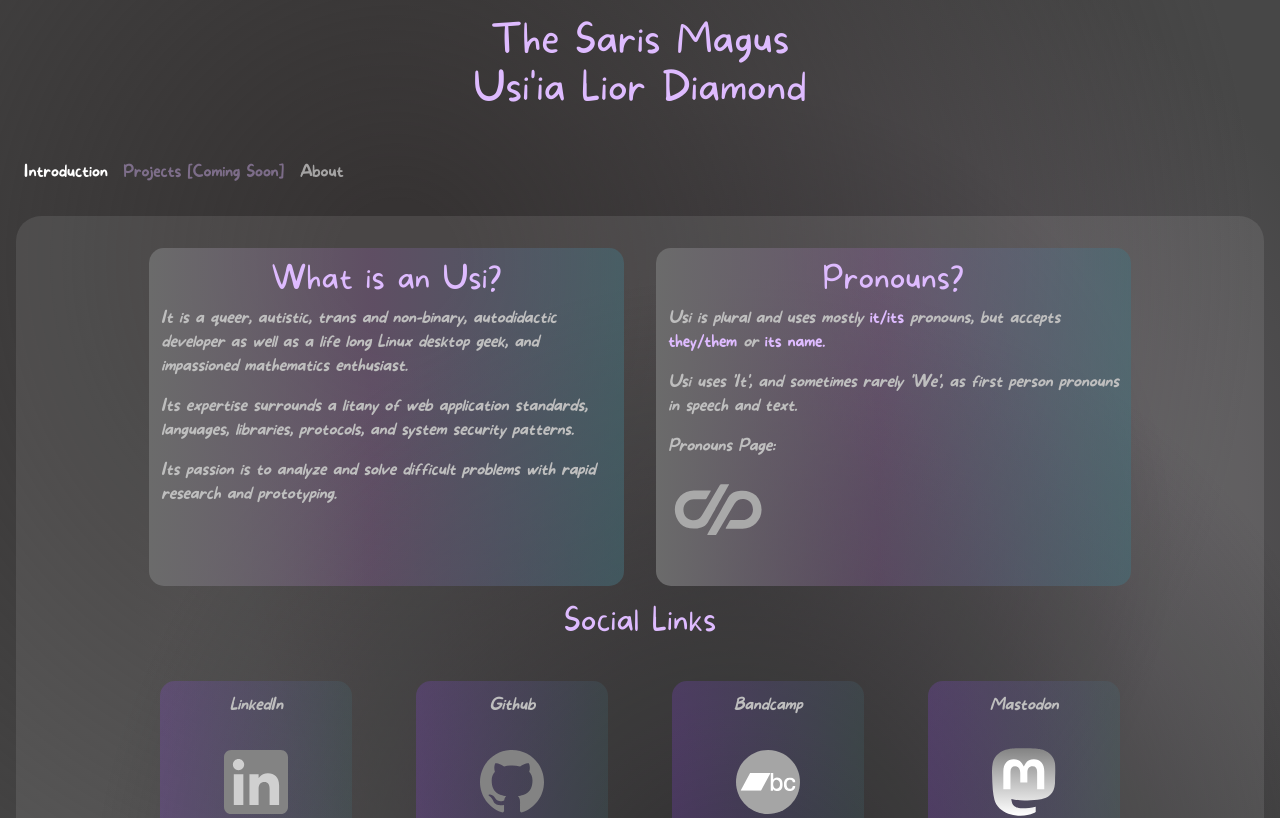
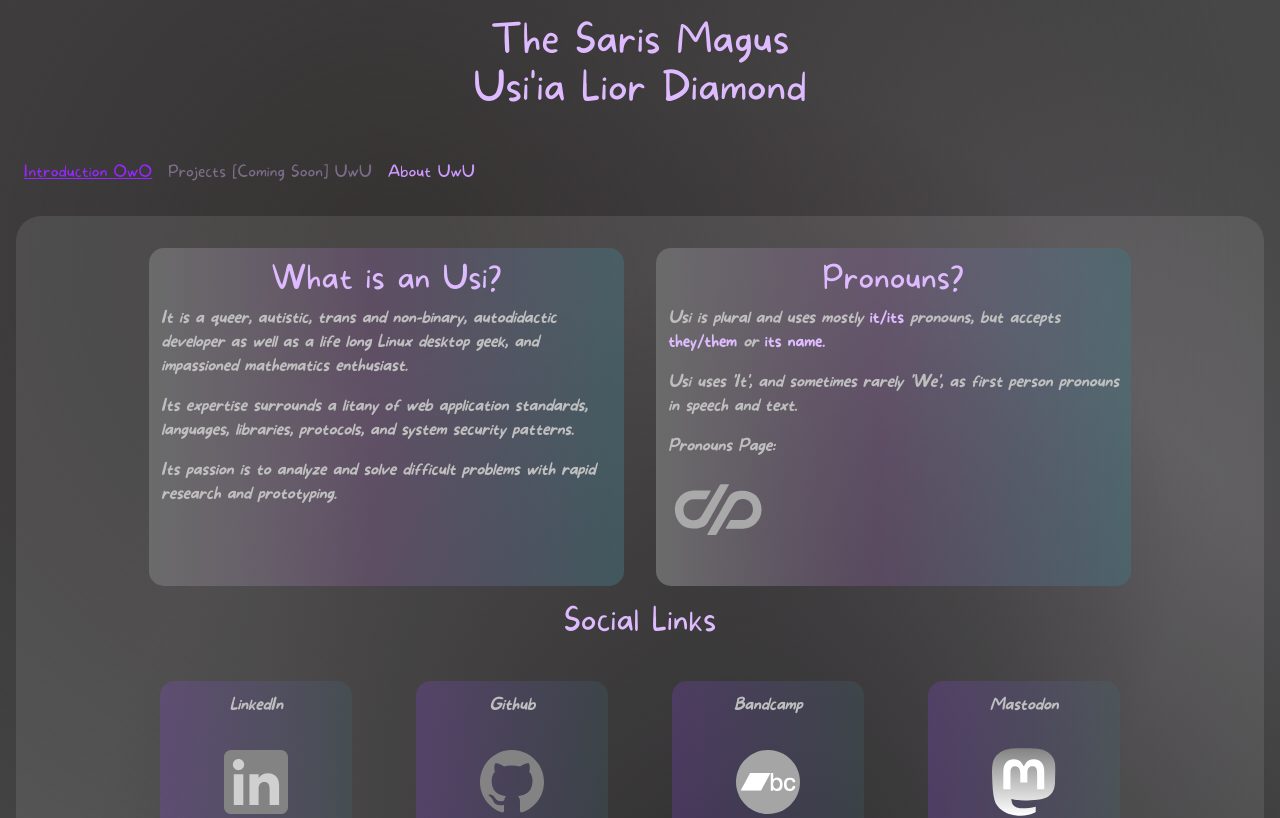
Before and after one commit to UsiDiamond/usidiamond.github.io, an Angular app: page /about#/home in a window 1280 px wide. Shown: the top 818 px of the page. Built offline with nearby package versions, Linux system fonts and the light colour scheme.

Commit message:
Menu Styles Match Router

```diff
--- a/src/app/menu/menu.component.css
+++ b/src/app/menu/menu.component.css
@@ -1,22 +1,32 @@
 a {
-  text-align: left;
-  font-weight: bold;
-  text-decoration: none;
-  font-family: MoreSugar;
+  color: rgb(206, 154, 255) !important;
 }
 
-.active-route {
-  border-bottom: 2em;
+a::after {
+  content: " UwU";
+}
+
+a:hover {
+  color: #0cf !important;
+}
+
+.active {
+  color: rgb(151, 39, 255) !important;
+  text-decoration: underline !important;
+}
+
+.active::after {
+  content: " OwO";
 }
 
 .disabled {
-  color: rgba(222, 187, 255, 0.411);
+  color: rgba(222, 187, 255, 0.411) !important;
 }
 
 .menu-label {
-  width: 200px;
+  width: 200px !important;
 }
 
 .navbar {
-  padding-left: 1em;
+  padding-left: 1em !important;
 }
```
